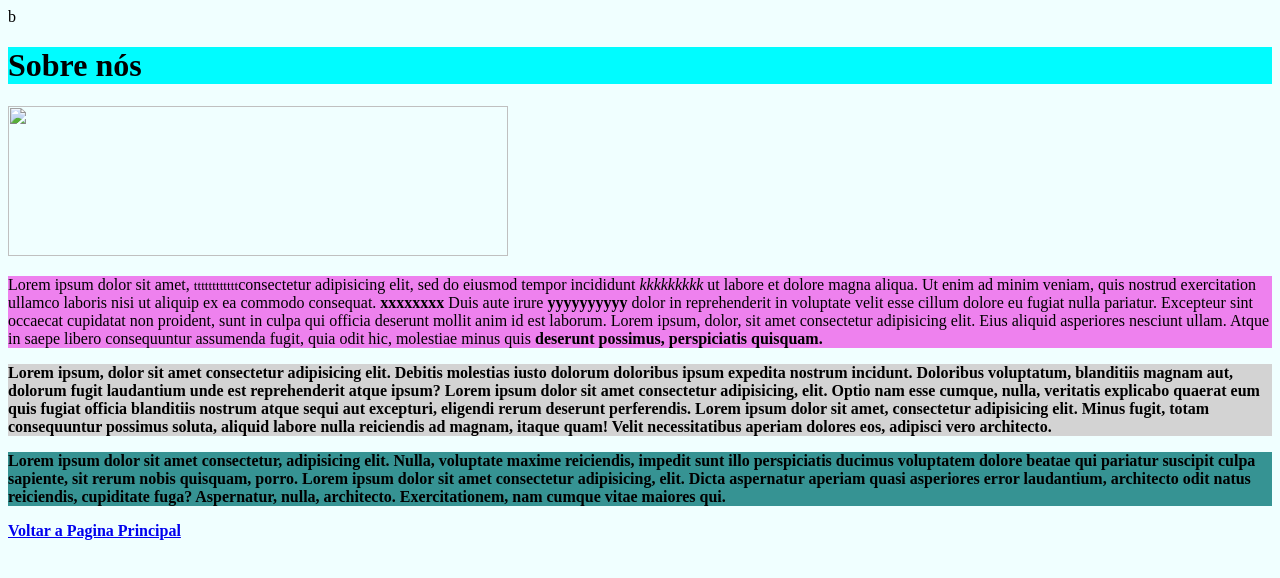
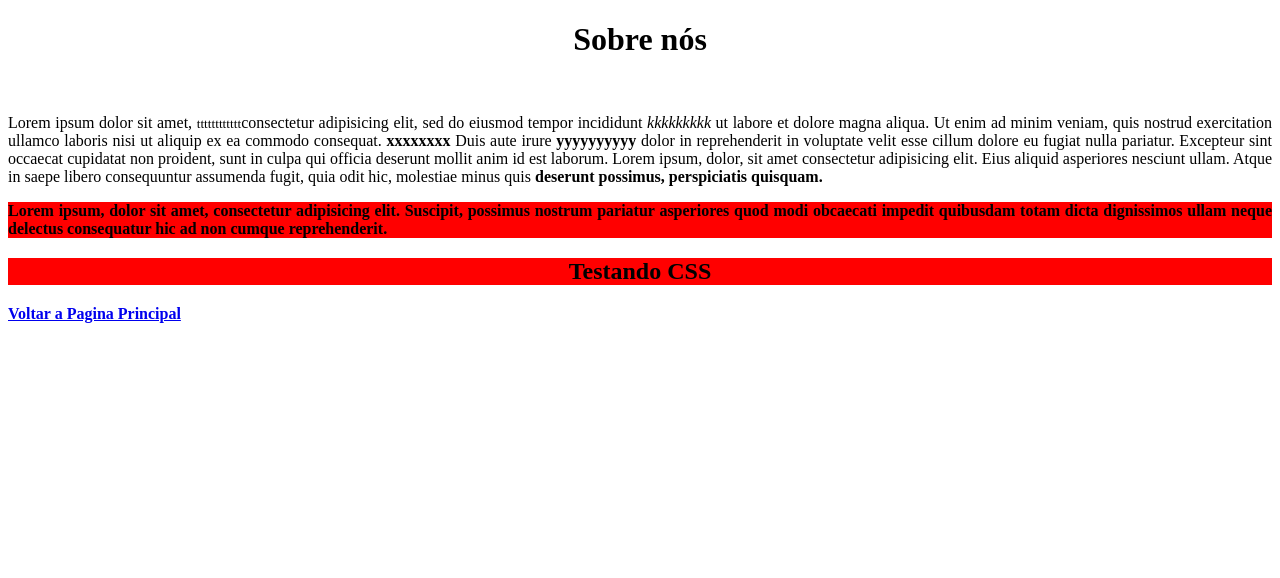
Before and after one commit to MuriloRibeiroFloripa/IFSC_Programador_Web1, a plain HTML site: page sobre.html in a window 1280 px wide. Drawn offline with Linux system fonts and the light colour scheme.

Commit message:
CSS - Seletores

```diff
--- a/CSS/calendario.css
+++ b/CSS/calendario.css
@@ -16,11 +16,6 @@ h2{
 	text-align: center;
 }
 table{
-	border: 2;
-	white-space: 500;
-
-
-
 	text-align: center;
 }
 
--- /dev/null
+++ b/CSS/estilo1.css
@@ -0,0 +1,28 @@
+/*
+Comentario css
+*/
+
+p{
+	text-align: justify;
+}
+
+/* com jogo da velha posso colocar essecodigo em qualquer tag html colocando id="centralizado"*/
+#centralizado{
+	text-align: center;
+}
+
+/*criar uma regra quem tiver essa regra vai ficar com fundo vermelho
+chamada de classe neste caso funciona ´para qualquer elemento*/
+.vermelho{
+	background: red;
+}
+
+/*Neste caso fica funcionando apenas para paragrafos a class*/
+p.vermelho{
+	background: red;
+}
+
+/*agrupando elementos*/
+h3,h4,h5{
+	text-align: center;
+}
--- a/sobre.html
+++ b/sobre.html
@@ -3,30 +3,23 @@
 <!-- fonte da cores em https://www.w3schools.com/html/html_colors.asp -->
 
 <html lang="PT-BR">
-	<head>b
+	<head>
 		<meta charset="utf-8">
 		<title>Sobre</title>
+		<link rel="stylesheet" href="css/estilo1.css"/>
 	</head>
-	<!-- Fazendo estilização no proprio codigo  HTML com fins didaticos inline -->
-	<body style="background: azure;">
 
-		<!--cores com rgb ( vermelho, verde , azul ) -->
-		<h1 style="background: rgb(0, 252, 255);">Sobre nós</h1>
-
-		<img src="imagens/sobre-nos.png" width="500" height="150" >
-
-		<!--Cores com hsl ( matiz , saturação , luminosidade )-->
-		<p style="background: hsl(300, 76%, 72%);">Lorem ipsum dolor sit amet, <small>tttttttttttt</small>consectetur adipisicing elit, sed do eiusmod
+	<body>
+		<h1 id="centralizado">Sobre nós</h1>
+		<img>
+		<p >Lorem ipsum dolor sit amet, <small>tttttttttttt</small>consectetur adipisicing elit, sed do eiusmod
 		tempor incididunt <i>kkkkkkkkk</i> ut labore et dolore magna aliqua. Ut enim ad minim veniam,
 		quis nostrud exercitation ullamco laboris nisi ut aliquip ex ea commodo
 		consequat. <b>xxxxxxxx</b> Duis aute irure <strong>yyyyyyyyyy</strong> dolor in reprehenderit in voluptate velit esse cillum dolore eu fugiat nulla pariatur. Excepteur sint occaecat cupidatat non
 		proident, sunt in culpa qui officia deserunt mollit anim id est laborum. Lorem ipsum, dolor, sit amet consectetur adipisicing elit. Eius aliquid asperiores nesciunt ullam. Atque in saepe libero consequuntur assumenda fugit, quia odit hic, molestiae minus quis <b>deserunt possimus<b>, perspiciatis quisquam.</p>
+		 <p class="vermelho"> Lorem ipsum, dolor sit amet, consectetur adipisicing elit. Suscipit, possimus nostrum pariatur asperiores quod modi obcaecati impedit quibusdam totam dicta dignissimos ullam neque delectus consequatur hic ad non cumque reprehenderit.</p>
+		 <h2 id=centralizado class="vermelho" > Testando CSS </h2>
 
-		<!-- cores com nome Cores HTML-->
-		<p style="background: lightgray;">Lorem ipsum, dolor sit amet consectetur adipisicing elit. Debitis molestias iusto dolorum doloribus ipsum expedita nostrum incidunt. Doloribus voluptatum, blanditiis magnam aut, dolorum fugit laudantium unde est reprehenderit atque ipsum? Lorem ipsum dolor sit amet consectetur adipisicing, elit. Optio nam esse cumque, nulla, veritatis explicabo quaerat eum quis fugiat officia blanditiis nostrum atque sequi aut excepturi, eligendi rerum deserunt perferendis. Lorem ipsum dolor sit amet, consectetur adipisicing elit. Minus fugit, totam consequuntur possimus soluta, aliquid labore nulla reiciendis ad magnam, itaque quam! Velit necessitatibus aperiam dolores eos, adipisci vero architecto.</p>
-
-		<!-- cores hexidecimal # rrggbb -->
-		<p style="background: #369393;">Lorem ipsum dolor sit amet consectetur, adipisicing elit. Nulla, voluptate maxime reiciendis, impedit sunt illo perspiciatis ducimus voluptatem dolore beatae qui pariatur suscipit culpa sapiente, sit rerum nobis quisquam, porro. Lorem ipsum dolor sit amet consectetur adipisicing, elit. Dicta aspernatur aperiam quasi asperiores error laudantium, architecto odit natus reiciendis, cupiditate fuga? Aspernatur, nulla, architecto. Exercitationem, nam cumque vitae maiores qui.</p>
 		<a href="index.html">Voltar a Pagina Principal </a>
 
 	</body>
```
Also changed, not shown: Aempresa.html (added, +33 -0 lines), index.html (+2 -0 lines).
